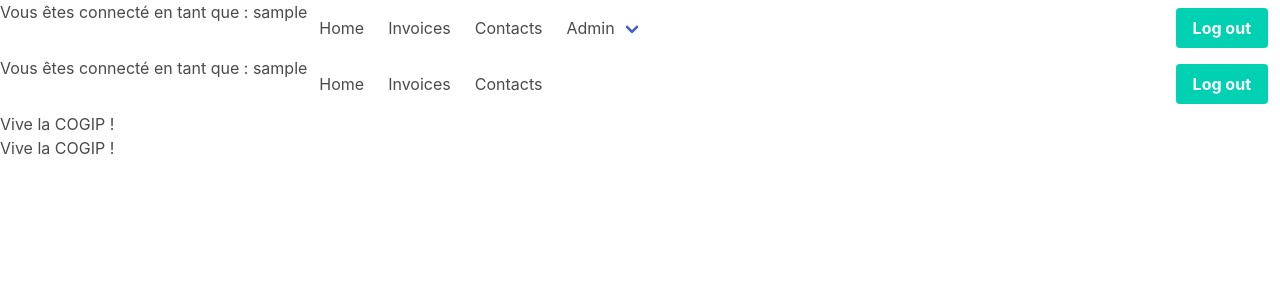
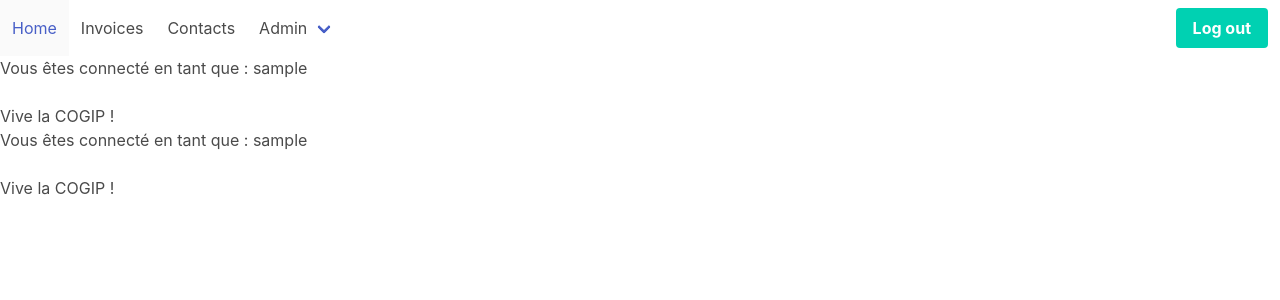
Before and after one commit to Richardtristan/PHP-challenge-2, a PHP site: template src/View/footer.php in a window 1280 px wide. Shown: the top 300 px of the page. Run offline with PHP 8.4, Linux system fonts and the light colour scheme; the template is opened without the code that fills it, so the values that code supplies are empty; the visitor is signed in with stand-in values (Sample User, id 1).

Commit message:
navbar change

```diff
--- a/src/View/footer.php
+++ b/src/View/footer.php
@@ -2,7 +2,8 @@
 ?>
 
 <footer>
-    <p>Vive la COGIP ! </p>
+    <p class='connexion'>Vous êtes connecté en tant que : <?php echo $_SESSION['username'] ?> </p><br>
+    <p class='slogan'>Vive la COGIP ! </p>
 </footer>
 
 </html>
--- a/src/View/header.php
+++ b/src/View/header.php
@@ -15,7 +15,7 @@ session_start();
 </head>
 <header>
     <nav class="navbar" role="navigation" aria-label="main navigation" id='admin'>
-        <p>Vous êtes connecté en tant que : <?php echo $_SESSION['username'] ?> </p><br>
+
         <div class="navbar-brand">
             <a role="button" class="navbar-burger" aria-label="menu" aria-expanded="false" data-target="navbarBasicExample">
                 <span aria-hidden="true"></span>
@@ -39,7 +39,7 @@ session_start();
 
                     <div class="navbar-dropdown">
                         <a class="navbar-item" href="#">
-                            Dashboard
+                            Members dashboard
                         </a>
                         <a class="navbar-item" href="#">
                             New contact
@@ -47,7 +47,6 @@ session_start();
                         <a class="navbar-item" href="#">
                             New invoice
                         </a>
-                        <hr class="navbar-divider">
                         <a class="navbar-item" href="#">
                             New company
                         </a>
@@ -67,34 +66,5 @@ session_start();
         </div>
     </nav>
 
-    <nav class="navbar" role="navigation" aria-label="main navigation" id='user'>
-        <p>Vous êtes connecté en tant que : <?php echo $_SESSION['username'] ?> </p><br>
-        <div class="navbar-brand">
-            <a role="button" class="navbar-burger" aria-label="menu" aria-expanded="false" data-target="navbarBasicExample">
-                <span aria-hidden="true"></span>
-                <span aria-hidden="true"></span>
-                <span aria-hidden="true"></span>
-            </a>
-        </div>
-        <div id="navbarBasicExample" class="navbar-menu">
-            <div class="navbar-start">
-                <a class="navbar-item" href="#">Home</a>
-
-                <a class="navbar-item" href="#">Invoices</a>
-
-                <a class="navbar-item" href="#">Contacts</a>
-            </div>
-
-            <div class="navbar-end">
-                <div class="navbar-item">
-                    <div class="buttons">
-                        <a class="button is-primary">
-                            <strong>Log out</strong>
-                        </a>
-                    </div>
-                </div>
-            </div>
-        </div>
-    </nav>
 </header>
 <body>
```
Also changed, not shown: src/View/login.php (+0 -10 lines).
